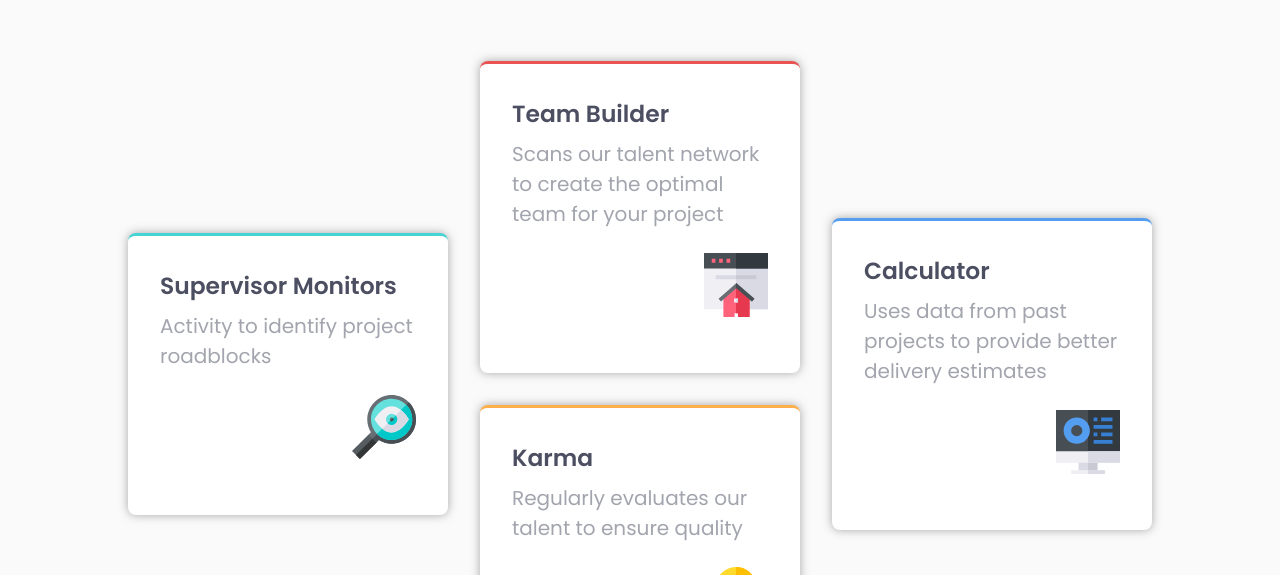
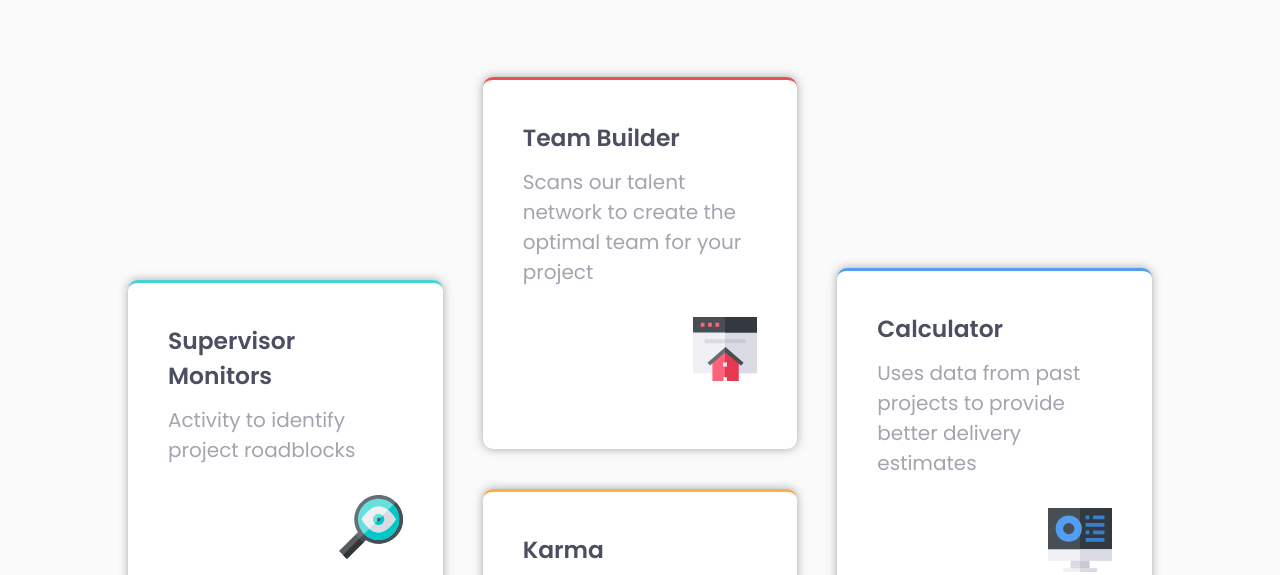
Before and after one commit to jmnyarega/four-card-feature-section, a plain HTML site: page index.html in a window 1280 px wide. Shown: the part 219-794 px from the top of the page. Drawn offline with Linux system fonts and the light colour scheme.

Commit message:
update readme

```diff
--- a/css/index.scss
+++ b/css/index.scss
@@ -9,8 +9,8 @@ $white: white;
 $v-very-light-gray: rgba(84, 84, 84, 0.5);
 
 $base-font-size: 2.5rem;
-$base-spacing: 2rem;
-$border-radius: 0.5rem;
+$base-spacing: 2em;
+$border-radius: 0.5em;
 
 *,
 *::before,
```
Also changed, not shown: css/index.css, design/screenshots/desktop.png (added), design/screenshots/mobile.png (added), 3 other files.
